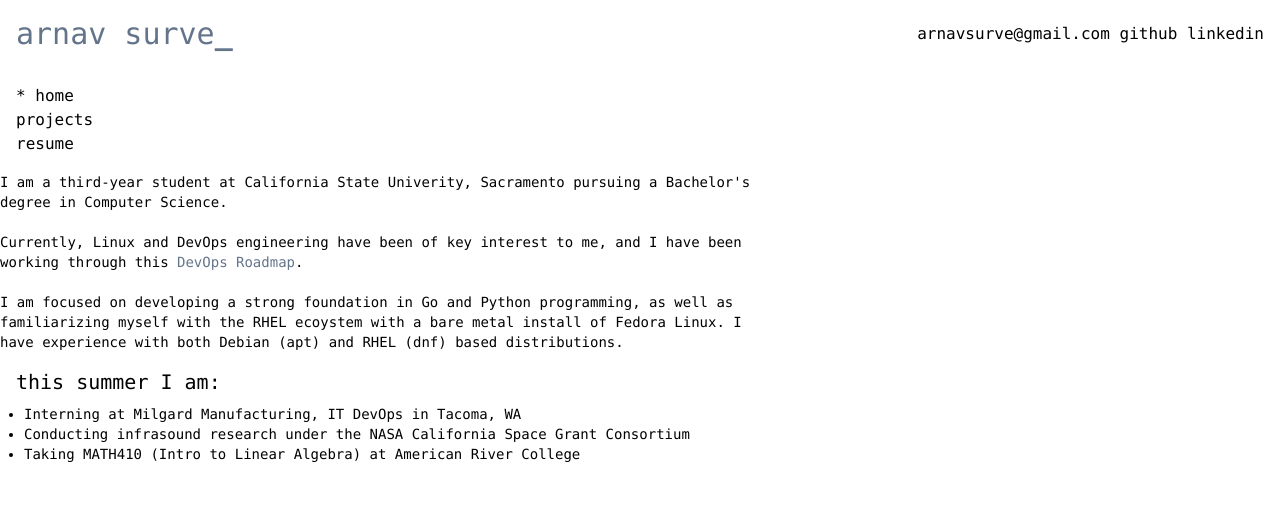
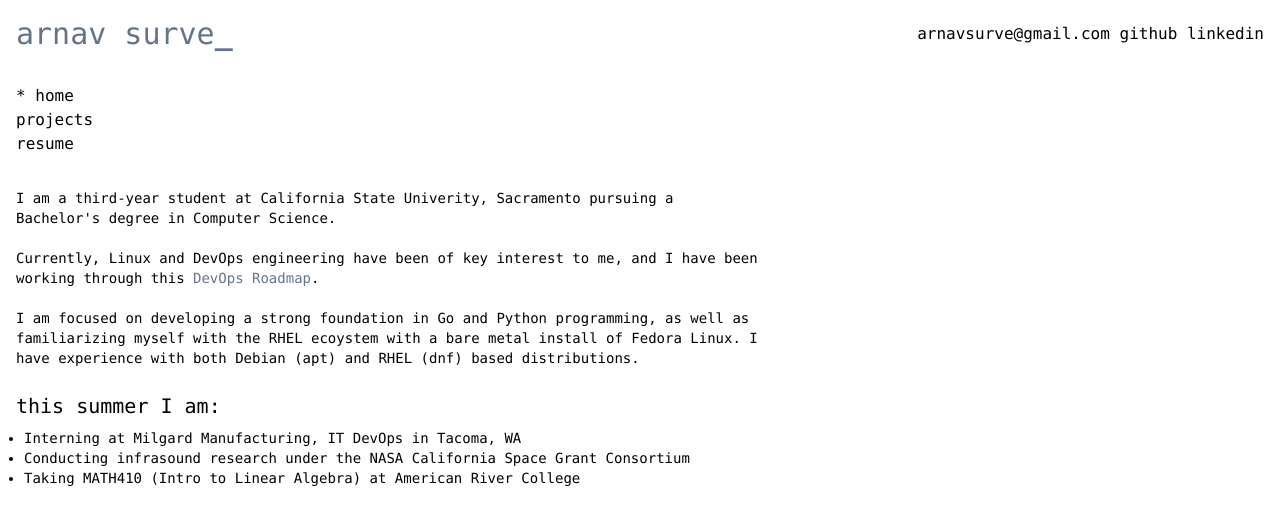
Before and after one commit to arnavsurve/website, a SvelteKit app: page / in a window 1280 px wide. Shown: the top 524 px of the page. Built offline with nearby package versions, Linux system fonts and the light colour scheme.

Commit message:
feat: Update page layout and add Resume component

```diff
--- a/src/routes/+page.svelte
+++ b/src/routes/+page.svelte
@@ -7,7 +7,7 @@
 <Header />
 
 <div class="flex">
-    <div class="">
+    <div class="m-4">
         <Prose>
             I am a third-year student at California State Univerity, Sacramento pursuing a Bachelor's degree in Computer Science.
             <br><br>
@@ -16,7 +16,9 @@
             I am focused on developing a strong foundation in Go and Python programming, as well as familiarizing myself with the RHEL ecoystem with a bare metal install of Fedora Linux. I have experience with both Debian (apt) and RHEL (dnf) based distributions.
         </Prose>
 
-        <div class="font-mono p-4">
+        <br>
+
+        <div class="font-mono">
             <h1 class="text-xl font-mono">
                 this summer I am:
             </h1>
```
